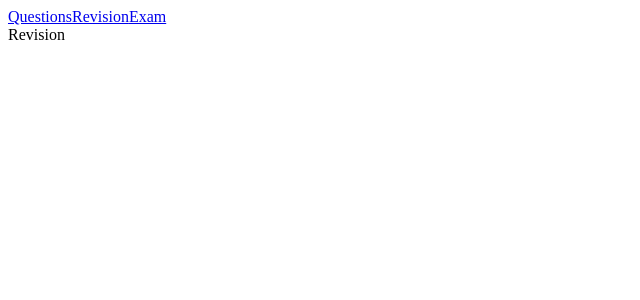
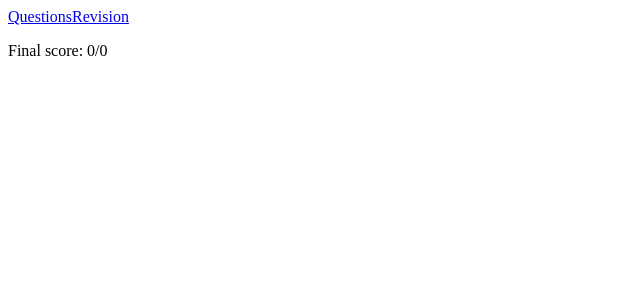
Before and after one commit to nanoblit/examiner, a React (Create React App) app: page /revision in a window 1280 px wide. Shown: the top 300 px of the page, without its empty margins (0-640 px from the left). Built offline with nearby package versions, Linux system fonts and the light colour scheme.

Commit message:
Add revision.

```diff
--- a/src/components/Navbar/Navbar.tsx
+++ b/src/components/Navbar/Navbar.tsx
@@ -6,7 +6,7 @@ const Navbar: React.FC = () => {
     <nav>
       <NavLink to="/questions">Questions</NavLink>
       <NavLink to="/revision">Revision</NavLink>
-      <NavLink to="/exam">Exam</NavLink>
+      {/* <NavLink to="/exam">Exam</NavLink> */}
     </nav>
   );
 };
--- a/src/components/Questions/EditQuestion.tsx
+++ b/src/components/Questions/EditQuestion.tsx
@@ -3,17 +3,21 @@ import { useDispatch } from "react-redux";
 import { Redirect, useParams } from "react-router";
 import { v4 as uuidv4 } from "uuid";
 
-import { addQuestionAction, editQuestionAction } from "../../actions";
+import {
+  addQuestionAction,
+  editQuestionAction,
+  deleteQuestionAction,
+} from "../../actions";
 import { useTypedSelector } from "../../reducers";
 
 const EditQuestion: React.FC = () => {
   const { questionId }: { questionId: string | undefined } = useParams();
   const [questionText, setQuestionText] = useState("");
-  const [answers, setAnswers] = useState<{ [key: string]: string }>({});
+  const [answers, setAnswers] = useState<string[]>([]);
   const [correctAnswers, setCorrectAnswers] = useState<number[]>([]);
   const [redirect, setRedirect] = useState(false);
-  const questionFromStore = useTypedSelector((state) =>
-    state.questions.find(({ id }) => id === questionId)
+  const questionFromStore = useTypedSelector(({ questions }) =>
+    questions.find(({ id }) => id === questionId)
   );
   const dispatch = useDispatch();
 
@@ -22,11 +26,11 @@ const EditQuestion: React.FC = () => {
     setQuestionText(() => value);
   };
 
-  const updateAnswer = (answerText: string, answerId: string) => {
+  const updateAnswer = (answerText: string, answerIdx: number) => {
     setAnswers((prev) => {
-      const newPrev = { ...prev };
-      newPrev[answerId] = answerText;
-      return newPrev;
+      return prev.map((answer, idx) =>
+        idx === answerIdx ? answerText : answer
+      );
     });
   };
 
@@ -37,7 +41,14 @@ const EditQuestion: React.FC = () => {
   };
 
   const addNewAnswer = (answerText = "") =>
-    setAnswers((prev) => Object.assign({}, prev, { [uuidv4()]: answerText }));
+    setAnswers((prev) => [...prev, answerText]);
+
+  const removeLastAnswer = () => {
+    setCorrectAnswers((prev) =>
+      prev.filter((correctAnswerId) => correctAnswerId !== answers.length - 1)
+    );
+    setAnswers((prev) => prev.filter((_, idx) => idx !== prev.length - 1));
+  };
 
   const resolveSecret = () => {
     const nextLetter = (letter: string) => {
@@ -57,7 +68,7 @@ const EditQuestion: React.FC = () => {
 
     let questionReminder = questionText;
 
-    const newAnswers: { [key: string]: string } = {};
+    const newAnswers: string[] = [];
     do {
       questionReminder = questionReminder.slice(
         questionReminder.indexOf(currentQuestionBeginning) + 3
@@ -66,9 +77,11 @@ const EditQuestion: React.FC = () => {
       const nextEndIndex = questionReminder.indexOf(
         `${nextLetter(currentQuestionBeginning)}.`
       );
-      newAnswers[uuidv4()] = questionReminder.slice(
-        0,
-        nextEndIndex > -1 ? nextEndIndex : questionReminder.indexOf("Answer:")
+      newAnswers.push(
+        questionReminder.slice(
+          0,
+          nextEndIndex > -1 ? nextEndIndex : questionReminder.indexOf("Answer:")
+        )
       );
     } while (questionReminder.indexOf(currentQuestionBeginning) > -1);
 
@@ -81,14 +94,31 @@ const EditQuestion: React.FC = () => {
     setCorrectAnswers(() => [newCorrectAnswer]);
   };
 
+  const isQuestionValid = () => {
+    if (questionText.trim().localeCompare("") === 0) {
+      console.warn("Question text is required");
+      return false;
+    }
+    if (answers.length === 0) {
+      console.warn("Answers are required");
+      return false;
+    }
+    for (const answer of answers) {
+      if (answer.trim().localeCompare("") === 0) {
+        console.warn("All answer texts are required");
+        return false;
+      }
+    }
+    if (correctAnswers.length === 0) {
+      console.warn("At least one answer has to be correct");
+      return false;
+    }
+    return true;
+  };
+
   const addQuestionAndRedirect = () => {
     resolveSecret();
-    if (Object.keys(answers).length < 1) {
-      console.warn("Question must have answers");
-      return;
-    }
-    if (correctAnswers.length < 1) {
-      console.warn("Question must have correct answers");
+    if (!isQuestionValid()) {
       return;
     }
 
@@ -118,6 +148,14 @@ const EditQuestion: React.FC = () => {
     setRedirect(() => true);
   };
 
+  const deleteQuestionAndRedirect = () => {
+    if (!questionId) {
+      return;
+    }
+    dispatch(deleteQuestionAction(questionId));
+    setRedirect(() => true);
+  };
+
   const setQuestionData = () => {
     const q = questionFromStore;
     if (!q) return;
@@ -136,14 +174,16 @@ const EditQuestion: React.FC = () => {
 
   return (
     <div>
+      <p>Question:</p>
       <textarea value={questionText} onChange={updateQuestion}></textarea>
+      <p>Answers:</p>
       <div className="answers">
-        {Object.entries(answers).map(([id, answer], idx) => (
-          <div key={id}>
-            <input
+        {answers.map((answer, idx) => (
+          <div key={idx}>
+            <textarea
               value={answer}
-              onChange={(e) => updateAnswer(e.target.value, id)}
-            ></input>
+              onChange={(e) => updateAnswer(e.target.value, idx)}
+            ></textarea>
             <input
               type="checkbox"
               defaultChecked={correctAnswers.includes(idx)}
@@ -153,8 +193,12 @@ const EditQuestion: React.FC = () => {
         ))}
       </div>
       <button onClick={() => addNewAnswer()}>+</button>
+      <button onClick={removeLastAnswer}>-</button>
       {questionId ? (
-        <button onClick={editQuestionAndRedirect}>Edit Question</button>
+        <>
+          <button onClick={editQuestionAndRedirect}>Save Question</button>
+          <button onClick={deleteQuestionAndRedirect}>Delete Question</button>
+        </>
       ) : (
         <button onClick={addQuestionAndRedirect}>Add Question</button>
       )}
--- a/src/components/Questions/Editor.tsx
+++ b/src/components/Questions/Editor.tsx
@@ -1,45 +1,25 @@
-import React, { useState } from "react";
+import React, { useState, useEffect } from "react";
 import { useRouteMatch, Switch, Route } from "react-router";
 import { Link } from "react-router-dom";
 import EditQuestion from "./EditQuestion";
 
 import { useTypedSelector } from "../../reducers";
-import { CombinedState } from "redux";
-import { QuestionsState } from "../../actions/types";
-import { Question } from "../../models/Question";
 
 const Editor: React.FC = () => {
   const [search, setSearch] = useState("");
-  const [visibleQuestions, setVisibleQuestions] = useState<Question[]>([]);
   const match = useRouteMatch();
 
-  const getVisibleQuestions = (
-    state: CombinedState<{
-      questions: QuestionsState;
-    }>
-  ) =>
-    state.questions
+  const questions = useTypedSelector(({ questions }) =>
+    questions
       .filter(
         ({ question }) =>
           question.toLowerCase().indexOf(search.toLowerCase()) >= 0
       )
-      .sort((a, b) => (a.question < b.question ? -1 : 1));
-
-  const questions = useTypedSelector(getVisibleQuestions);
+      .sort((a, b) => (a.question < b.question ? -1 : 1))
+  );
 
   const updateSearch = (text: string) => {
     setSearch(() => text);
-  };
-
-  // Change to debounce later
-  const tempHandleSearchKeyDown = (key: string) => {
-    if (key === "Enter") {
-      refreshVisibleQuestions();
-    }
-  };
-
-  const refreshVisibleQuestions = () => {
-    setVisibleQuestions(() => questions);
   };
 
   return (
@@ -56,12 +36,11 @@ const Editor: React.FC = () => {
             placeholder="Search"
             value={search}
             onChange={(e) => updateSearch(e.target.value)}
-            onKeyDown={(e) => tempHandleSearchKeyDown(e.key)}
           />
           <Link to={`${match.url}/addQuestion`}>
             <button>Add New Question</button>
           </Link>
-          {visibleQuestions.map(({ question, id }) => (
+          {questions.map(({ question, id }) => (
             <Link key={id} to={`${match.url}/${id}`}>
               <p>{question}</p>
             </Link>
--- a/src/components/Revision/Revision.tsx
+++ b/src/components/Revision/Revision.tsx
@@ -1,11 +1,147 @@
-import React from 'react';
+import React, { useState, useEffect, useMemo } from "react";
+
+import { useTypedSelector } from "../../reducers";
+import { shuffle } from "../../utils/shuffle";
 
 const Revision: React.FC = () => {
-  return (
-    <div>
-      Revision
-    </div>
+  const [score, setScore] = useState(0);
+  const [maxScore, setMaxScore] = useState(0);
+  const [questionIndexes, setQuestionIndexes] = useState<number[]>([]);
+  const [selectedAnswers, setSelectedAnswers] = useState<number[]>([]);
+  const [answered, setAnswered] = useState(false);
+  const currentIndex = useMemo(
+    () => (questionIndexes.length > 0 ? questionIndexes[0] : -1),
+    [questionIndexes]
   );
-}
+  const questions = useTypedSelector(({ questions }) => questions);
+
+  const isChecked = (idx: number) => {
+    return selectedAnswers.some((answer) => answer === idx);
+  };
+
+  const switchSelectedAnswer = (idx: number) => {
+    selectedAnswers.includes(idx)
+      ? setSelectedAnswers((prev) => prev.filter((answer) => answer !== idx))
+      : setSelectedAnswers((prev) => [...prev, idx].sort((a, b) => a - b));
+  };
+
+  const tryAgain = () => {
+    setQuestionIndexes(() => shuffle(Array.from(questions.keys())));
+    setScore(() => 0);
+    setMaxScore(() => 0);
+    setAnswered(() => false);
+  };
+
+  const answerBackgroundColor = (idx: number) => {
+    return questions[currentIndex].correctAnswers.indexOf(idx) > -1
+      ? "lightgreen"
+      : "none";
+  };
+
+  const nextQuestion = () => {
+    setAnswered(() => false);
+    setSelectedAnswers(() => []);
+    // Remove first question index.
+    setQuestionIndexes((prev) => [...prev.filter((_, idx) => idx !== 0)]);
+  };
+
+  const finishAnswering = () => {
+    setSelectedAnswers(() => []);
+    // Because current index is taken from question indexes.
+    setQuestionIndexes(() => []);
+  };
+
+  const countCorrectAnswers = () => {
+    let correctAnswers = 0;
+    selectedAnswers.forEach((answer) => {
+      if (
+        questions[currentIndex].correctAnswers.some(
+          (correctAnswer) => correctAnswer === answer
+        )
+      ) {
+        correctAnswers++;
+      }
+    });
+
+    return correctAnswers;
+  };
+
+  const submitAnswer = () => {
+    const correctAnswers = countCorrectAnswers();
+    setScore((prev) => {
+      const newPrev = (prev +=
+        correctAnswers / questions[currentIndex].correctAnswers.length);
+      return isNaN(newPrev) ? 0 : newPrev;
+    });
+    setMaxScore((prev) => (prev += 1));
+    setAnswered(() => true);
+  };
+
+  useEffect(() => {
+    if (questionIndexes.length === 0) {
+      setQuestionIndexes(() => shuffle(Array.from(questions.keys())));
+    }
+  }, [questions]);
+
+  useEffect(() => {
+    console.log(questionIndexes);
+  }, [questionIndexes]);
+
+  const render = () => {
+    if (currentIndex === -1) {
+      return (
+        <>
+          <p>
+            Final score: {Math.round(score * 100) / 100}/{maxScore}
+          </p>
+          {questions.length > 0 && <button onClick={tryAgain}>TryAgain</button>}
+        </>
+      );
+    } else if (answered) {
+      return (
+        <>
+          <p>{questions[currentIndex].question}</p>
+          {questions[currentIndex].answers.map((answer, idx) => (
+            <div key={idx}>
+              <span style={{ backgroundColor: answerBackgroundColor(idx) }}>
+                {answer}
+              </span>
+              <input checked={isChecked(idx)} type="checkbox"></input>
+            </div>
+          ))}
+          <p>
+            Your score: {Math.round(score * 100) / 100}/{maxScore}
+          </p>
+          {questionIndexes.length > 1 && (
+            <button onClick={nextQuestion}>Next Question</button>
+          )}
+          <button onClick={finishAnswering}>Finish</button>
+        </>
+      );
+    } else {
+      return (
+        <>
+          <p>{questions[currentIndex].question}</p>
+          {questions[currentIndex].answers.map((answer, idx) => (
+            <div key={idx}>
+              <span>{answer}</span>
+              <input
+                type="checkbox"
+                checked={isChecked(idx)}
+                onChange={() => switchSelectedAnswer(idx)}
+              ></input>
+            </div>
+          ))}
+          <p>
+            Your score: {Math.round(score * 100) / 100}/{maxScore}
+          </p>
+          <button onClick={submitAnswer}>Submit</button>
+        </>
+      );
+    }
+  };
+
+  return <div>{render()}</div>;
+};
 
 export default Revision;
--- a/src/reducers/index.ts
+++ b/src/reducers/index.ts
@@ -5,6 +5,7 @@ import {
   QuestionActionTypes,
   EDIT_QUESTION,
   SET_QUESTIONS,
+  DELETE_QUESTION,
 } from "../actions/types";
 import { combineReducers, Action } from "redux";
 import { TypedUseSelectorHook, useSelector } from "react-redux";
@@ -19,6 +20,8 @@ export const questionsReducer = (
   switch (action.type) {
     case ADD_QUESTION:
       return [...state, action.payload];
+    case DELETE_QUESTION:
+      return state.filter((question) => question.id !== action.payload);
     case EDIT_QUESTION:
       return state.map((question) =>
         question.id === action.payload.id ? action.payload : question
--- /dev/null
+++ b/src/utils/shuffle.ts
@@ -0,0 +1,19 @@
+export const shuffle = (array: any[]) => {
+  let currentIndex = array.length;
+  let randomIndex: number;
+
+  // While there remain elements to shuffle...
+  while (0 !== currentIndex) {
+    // Pick a remaining element...
+    randomIndex = Math.floor(Math.random() * currentIndex);
+    currentIndex -= 1;
+
+    // And swap it with the current element.
+    [array[currentIndex], array[randomIndex]] = [
+      array[randomIndex],
+      array[currentIndex],
+    ];
+  }
+
+  return array;
+};
```
Also changed, not shown: src/actions/index.ts (+14 -0 lines), src/actions/types.ts (+7 -1 lines), 1 other file (tests, documents, lock files or other folders).
